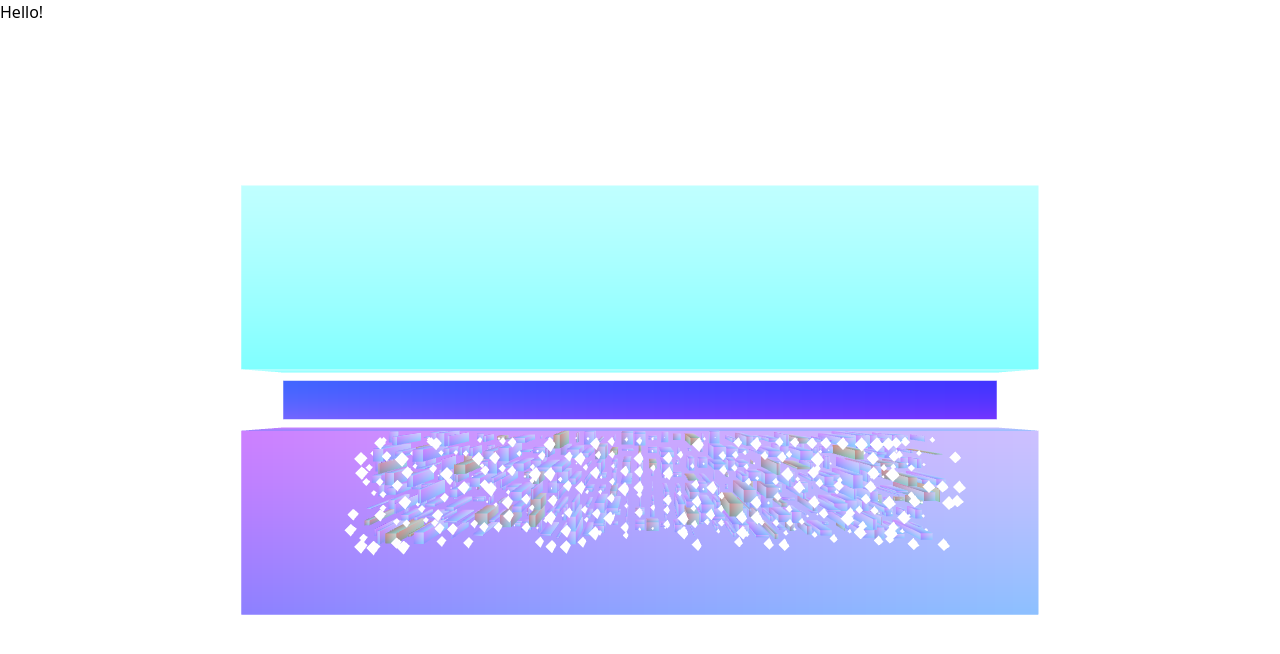
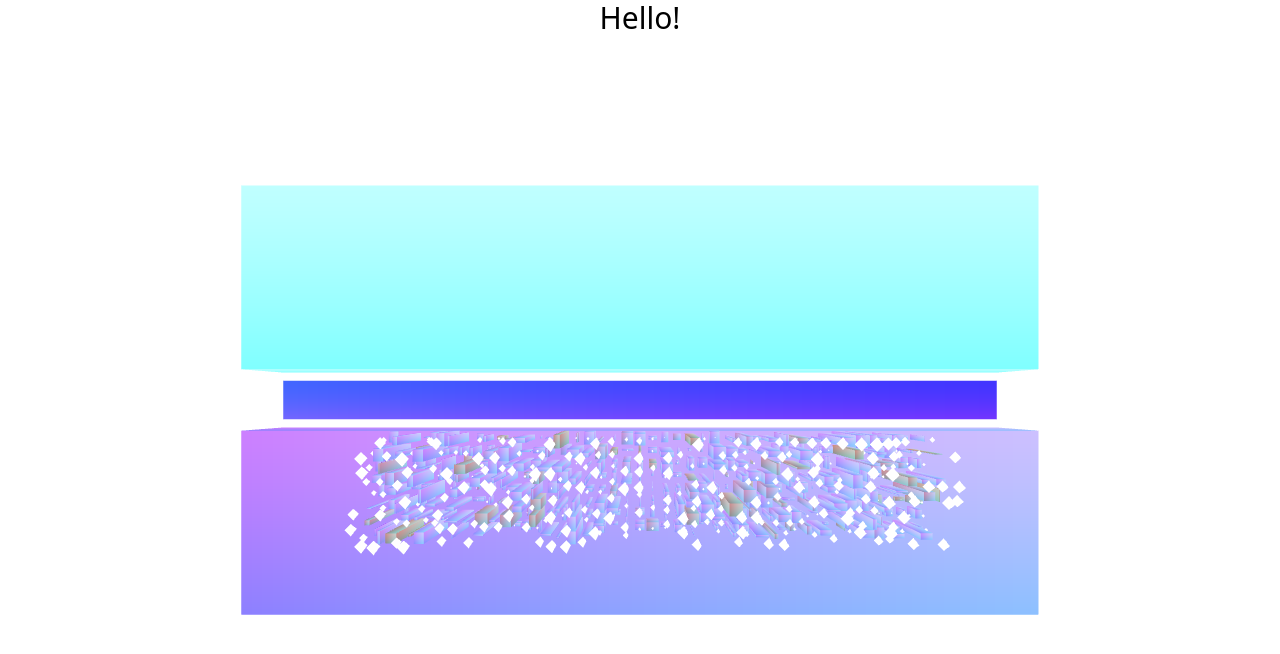
Before and after one commit to X-Equals-Zero/loophero, a Next.js app: page / in a window 1280 px wide. Shown: the top 654 px of the page. Built offline with nearby package versions, Linux system fonts and the light colour scheme.

Commit message:
synced state of HTML with THREE context

```diff
--- a/src/components/canvas/Shader/Shader.tsx
+++ b/src/components/canvas/Shader/Shader.tsx
@@ -23,36 +23,7 @@ ColorShiftMaterial.key = THREE.MathUtils.generateUUID()
 
 extend({ ColorShiftMaterial })
 
-const city = ({ waterHeight, cityHeight }) => {
-  const city = [];
-  const waterH = waterHeight;
-  const cityH = cityHeight;
-  const offsetHeight = waterHeight + (cityHeight / 2);
-  if (city.length < 1) {
-    for (let i = 0; i < 43; i++) {
-      for (let j = 0; j < 8; j++) {
-        let height = Math.random();
-        city.push(
-          <>
-            <mesh position={[i * 0.2 - 4, j * 0.2 - 2, (height / 2) + offsetHeight]}>
 
-              <boxBufferGeometry args={[Math.random() * 0.2, Math.random() * 0.2, height]} />
-              {/* @ts-ignore */}
-              <colorShiftMaterial key={ColorShiftMaterial.key} color={new THREE.Color(Math.min(Math.random(), 0.05), Math.min(Math.random(), 0.05), Math.min(Math.random() * 2, 1.025))} />
-            </mesh>
-            <mesh position={[i * 0.2 - 4, j * 0.2 - 2, (height / 2) + 1.5 + height]}>
-
-              <sphereBufferGeometry args={[height / 10, 1, 1]} />
-              {/* @ts-ignore */}
-              <colorShiftMaterial key={ColorShiftMaterial.key} color={new THREE.Color(1, 1, 1)} />
-            </mesh>
-          </>
-        );
-      }
-    }
-  }
-  return city;
-}
 
 const Shader = (props) => {
   const waterHeight = 1;
@@ -62,7 +33,6 @@ const Shader = (props) => {
   const router = useRouter()
   const [cityArray, setCity] = useState([]);
   let scroll = useScroll();
-  let offset = 1 - scroll?.offset;
   const demoMesh = () => {
     return (
       <mesh
@@ -94,15 +64,42 @@ const Shader = (props) => {
       state.camera.lookAt(0, 0, 0);
     }
 
-    if (hovered || cityArray.length < 1) {
+    if ((hovered || cityArray.length < 1) && (cityArray.length < 1)) {
       setCity(city({ waterHeight, cityHeight }));
     }
   })
 
+  const city = ({ waterHeight, cityHeight }) => {
+    const city = [];
+    const offsetHeight = waterHeight + (cityHeight / 2);
+    if (city.length < 1) {
+      for (let i = 0; i < 43; i++) {
+        for (let j = 0; j < 8; j++) {
+          let height = Math.random();
+          city.push(
+            <group>
+              <mesh position={[i * 0.2 - 4, j * 0.2 - 2, (height / 2) + offsetHeight]}>
 
+                <boxBufferGeometry args={[Math.random() * 0.2, Math.random() * 0.2, height]} />
+                {/* @ts-ignore */}
+                <colorShiftMaterial key={ColorShiftMaterial.key} color={new THREE.Color(Math.min(Math.random(), 0.05), Math.min(Math.random(), 0.05), Math.min(Math.random() * 2, 1.025))} />
+              </mesh>
+              <mesh position={[i * 0.2 - 4, j * 0.2 - 2, (height / 2) + 1.5 + height]}>
+
+                <sphereBufferGeometry args={[height / 10, 1, 1]} />
+                {/* @ts-ignore */}
+                <colorShiftMaterial key={ColorShiftMaterial.key} color={new THREE.Color(1, 1, 1)} />
+              </mesh>
+            </group>
+          );
+        }
+      }
+    }
+    return city;
+  }
 
   return (
-    <>
+    <group>
 
       <mesh
         ref={meshRef}
@@ -128,7 +125,7 @@ const Shader = (props) => {
       </mesh>
       {cityArray}
 
-    </>
+    </group>
   )
 }
 
--- a/src/components/layout/canvas.tsx
+++ b/src/components/layout/canvas.tsx
@@ -1,11 +1,12 @@
-import { Canvas, useFrame, useThree, Color } from '@react-three/fiber'
-import { OrbitControls, PerspectiveCamera, Preload, Scroll, ScrollControls, useScroll } from '@react-three/drei'
+import { Canvas } from '@react-three/fiber'
+import { Preload, ScrollControls } from '@react-three/drei'
 import useStore from '@/helpers/store'
-import { Suspense, useEffect, useLayoutEffect, useRef, useState } from 'react'
-import Shader from '../canvas/Shader/Shader'
+import { Suspense, useEffect, useRef } from 'react'
+
 
 const LCanvas = ({ children }) => {
   const dom = useStore((state) => state.dom)
+  useEffect(() => console.log(dom))
   return (
 
     <Canvas
@@ -19,12 +20,17 @@ const LCanvas = ({ children }) => {
         position: 'absolute',
         top: 0,
       }}
+    //onCreated={(state) => state.events.connect(dom.current)}
+    //** gotta fix this at some point. edit: since <dom> is inside <lcanvas>, states already connected!
     >
       <Suspense fallback={null}>
+        <Preload all />
+
         < ScrollControls
           pages={3}
+          damping={15}
         >
-          <Preload all />
+
 
           {children}
           {/* <LControl /> */}
@@ -32,7 +38,8 @@ const LCanvas = ({ children }) => {
 
         </ScrollControls >
       </Suspense>
-    </Canvas>
+
+    </Canvas >
 
   )
 }
--- a/src/components/layout/dom.tsx
+++ b/src/components/layout/dom.tsx
@@ -1,19 +1,22 @@
 import { setState } from '@/helpers/store'
+import { Scroll } from '@react-three/drei'
 import { useEffect, useRef } from 'react'
 
 const Dom = ({ children }) => {
-  const ref = useRef(null)
+  const ref = useRef(null);
   useEffect(() => {
     setState({ dom: ref })
   }, [])
 
   return (
-    <div
-      className='absolute top-0 left-0 z-10 w-screen h-screen overflow-visible dom'
-      ref={ref}
+
+    <div ref={ref}
+      className='absolute top-0 left-0 z-10 w-screen h-screen overflow-visible text-3xl text-center dom'
+
     >
       {children}
     </div>
+
   )
 }
 
--- a/src/pages/_app.tsx
+++ b/src/pages/_app.tsx
@@ -12,7 +12,11 @@ function App({ Component, pageProps = { title: 'index' } }) {
   return (
     <>
       <LCanvas>
-        <Component {...pageProps} />
+        <Scroll html>
+          <Dom>
+            <Component {...pageProps} />
+          </Dom>
+        </Scroll>
         {Component?.r3f && Component.r3f(pageProps)}
       </LCanvas>
     </>
--- a/src/pages/index.tsx
+++ b/src/pages/index.tsx
@@ -1,10 +1,4 @@
 import dynamic from 'next/dynamic'
-// Step 5 - delete Instructions components
-import Instructions from '@/components/dom/Instructions'
-import { Scroll, useScroll } from '@react-three/drei'
-import { useRef } from 'react'
-import { useFrame } from '@react-three/fiber'
-// import Shader from '@/components/canvas/Shader/Shader'
 
 // Dynamic import is used to prevent a payload when the website start that will include threejs r3f etc..
 // WARNING ! errors might get obfuscated by using dynamic import.
@@ -18,12 +12,10 @@ const Shader = dynamic(() => import('@/components/canvas/Shader/Shader'), {
 const Page = (props) => {
 
   return (
-    <Scroll html>
-      <h1>
-        Hello!
-      </h1>
-    </Scroll>
 
+    <h1>
+      Hello!
+    </h1>
 
   )
 }
```
